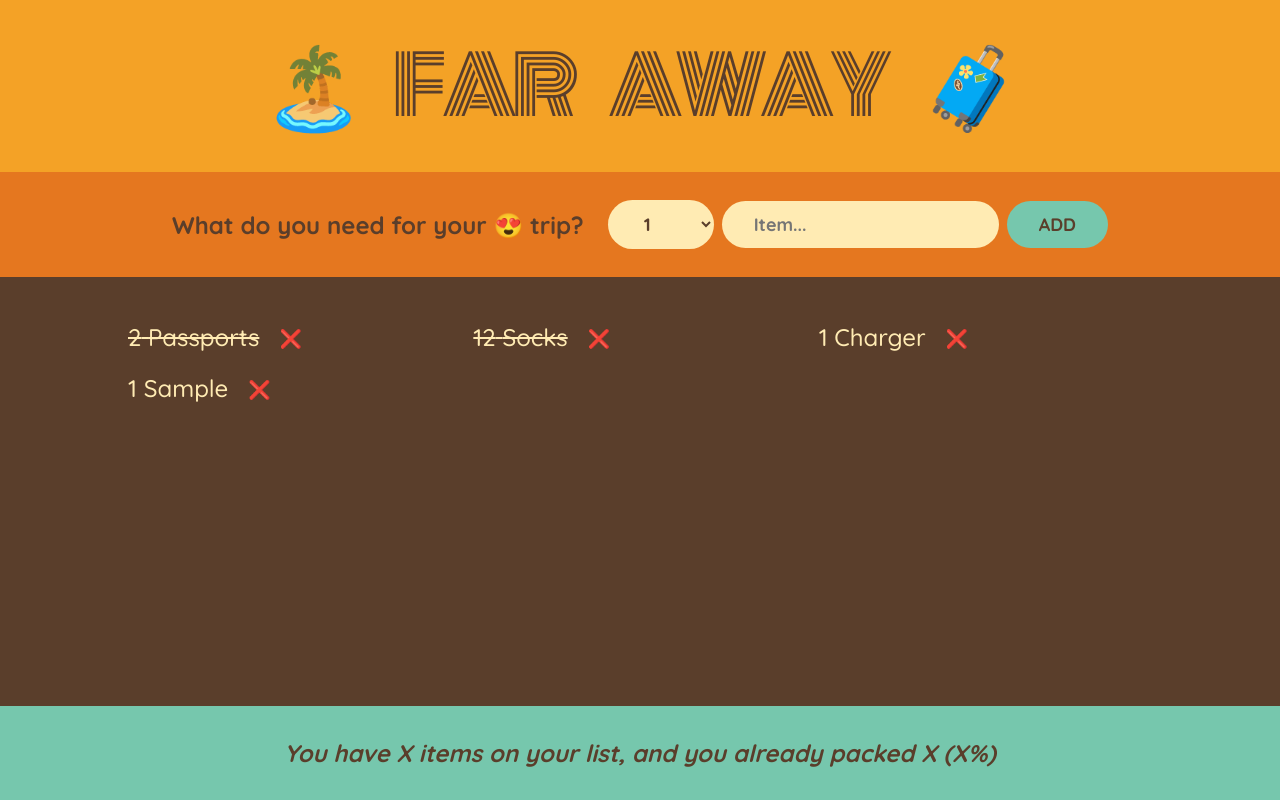
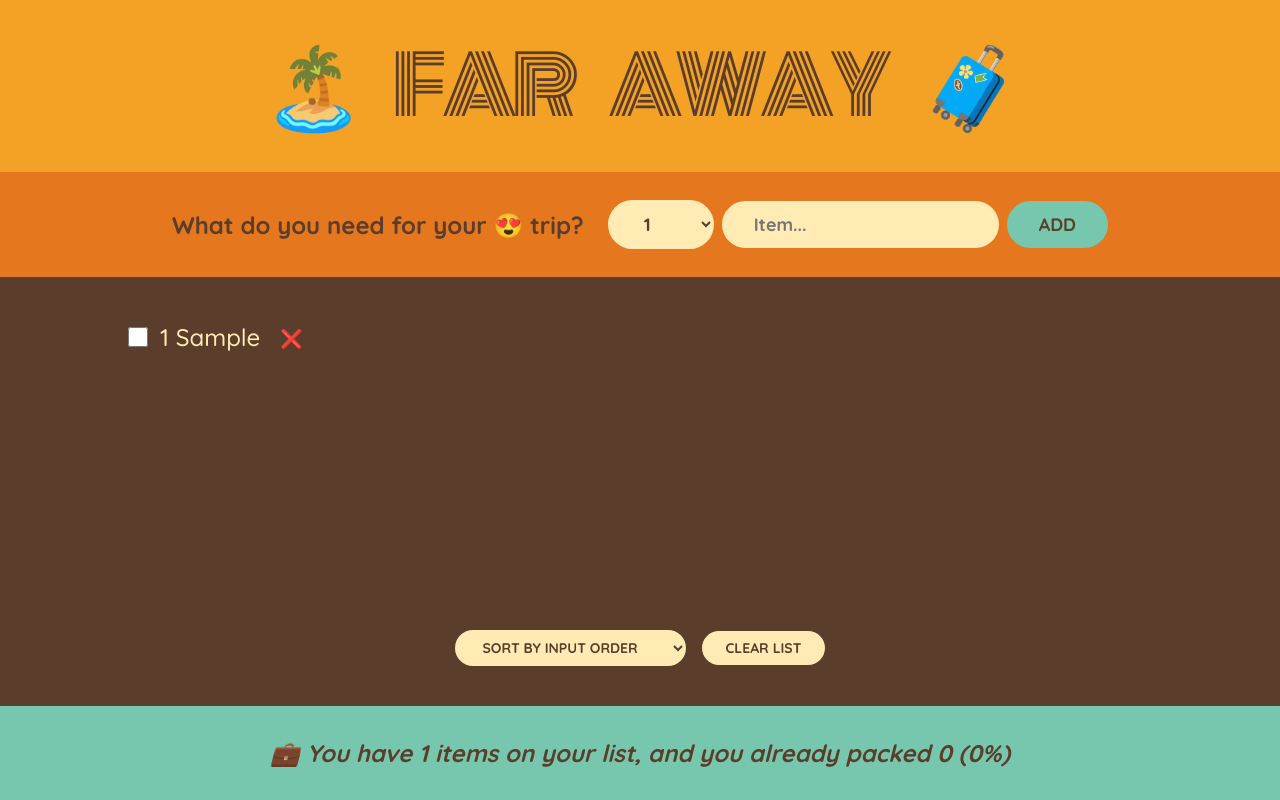
Before and after one commit to Gpaqsa/Travel-List, a React (Vite) app: page / in a window 1280 px wide. Both pictures are taken after typing "Sample" into the empty fields and a click on the button "ADD". Built offline with nearby package versions, Linux system fonts and the light colour scheme.

Commit message:
add Sort,Clear function and Finished App

```diff
--- a/src/components/App.jsx
+++ b/src/components/App.jsx
@@ -4,14 +4,14 @@ import Form from "./Form";
 import Stats from "./Stats";
 import PackingList from "./PackingList";
 
-const initialItems = [
-  { id: 1, description: "Passports", quantity: 2, packed: true },
-  { id: 2, description: "Socks", quantity: 12, packed: true },
-  { id: 3, description: "Charger", quantity: 1, packed: false },
-];
+// const initialItems = [
+//   { id: 1, description: "Passports", quantity: 2, packed: true },
+//   { id: 2, description: "Socks", quantity: 12, packed: true },
+//   { id: 3, description: "Charger", quantity: 1, packed: false },
+// ];
 
 function App() {
-  const [items, setItems] = useState(initialItems);
+  const [items, setItems] = useState([]);
 
   function handleAddItems(item) {
     setItems((items) => [...items, item]);
@@ -21,12 +21,25 @@ function App() {
     setItems((items) => items.filter((item) => item.id !== id));
   };
 
+  // onChange Pakced
+  const handleToggleitem = (id) => {
+    setItems((items) =>
+      items.map((item) =>
+        item.id === id ? { ...item, packed: !item.packed } : item
+      )
+    );
+  };
   return (
     <div className="app">
       <Logo />
       <Form handleAddItems={handleAddItems} />
-      <PackingList items={items} handleDelete={handleDelete} />
-      <Stats />
+      <PackingList
+        items={items}
+        handleDelete={handleDelete}
+        handleToggleitem={handleToggleitem}
+        setItems={setItems}
+      />
+      <Stats items={items} />
     </div>
   );
 }
--- a/src/components/Item.jsx
+++ b/src/components/Item.jsx
@@ -1,7 +1,21 @@
 
-const Item = ({ id, quantity, description, packed, handleDelete }) => {
+const Item = ({
+  id,
+  quantity,
+  description,
+  packed,
+  handleDelete,
+  handleToggleitem,
+}) => {
   return (
     <li>
+      <input
+        type="checkbox"
+        value={packed}
+        onChange={() => {
+          handleToggleitem(id);
+        }}
+      />
       <span style={packed ? { textDecoration: "line-through" } : {}}>
         {quantity} {description}
       </span>
--- a/src/components/PackingList.jsx
+++ b/src/components/PackingList.jsx
@@ -1,10 +1,32 @@
-import Item from "./Item"
+import { useState } from "react";
+import Item from "./Item";
 
-const PackingList = ({ items, handleDelete }) => {
+const PackingList = ({ items, handleDelete, handleToggleitem, setItems }) => {
+  // Sort Logic in App
+  const [sortBy, setSortBy] = useState("input");
+
+  let sortedItems;
+
+  if (sortBy === "input") sortedItems = items;
+  if (sortBy === "description")
+    sortedItems = items
+      .slice()
+      .sort((a, b) => a.description.localeCompare(b.description));
+  if (sortBy === "packed")
+    sortedItems = items
+      .slice()
+      .sort((a, b) => Number(a.packed) - Number(b.packed));
+
+  // Clear entire list
+  const clearList = () => {
+    const confirmed = window.confirm("Are you sure to delete all items ? ");
+    if (confirmed) setItems([]);
+  };
+
   return (
     <div className="list">
       <ul>
-        {items.map((item) => (
+        {sortedItems.map((item) => (
           <Item
             description={item.description}
             quantity={item.quantity}
@@ -12,11 +34,24 @@ const PackingList = ({ items, handleDelete }) => {
             handleDelete={handleDelete}
             key={item.id}
             id={item.id}
+            handleToggleitem={handleToggleitem}
           />
         ))}
       </ul>
+
+      <div className="actions">
+        <select
+          value={sortBy}
+          onChange={(event) => setSortBy(event.target.value)}
+        >
+          <option value="input">Sort by input order</option>
+          <option value="description">Sort by description</option>
+          <option value="packed">Sort by packd status</option>
+        </select>
+        <button onClick={() => clearList()}>Clear list</button>
+      </div>
     </div>
   );
 };
 
-export default PackingList
+export default PackingList;
--- a/src/components/Stats.jsx
+++ b/src/components/Stats.jsx
@@ -1,12 +1,26 @@
 
-const Stats = () => {
+const Stats = ({ items }) => {
+  if (!items.length)
+    return (
+      <p className="stats">Start adding some items to your packing list 🚀 </p>
+    );
+  const numItems = items.length;
+  const numPacked = items.filter((item) => item.packed).length;
+  console.log(numPacked);
+  const packedPercentage =
+    numItems > 0 ? Math.round((numPacked / numItems) * 100) : 0;
+
   return (
     <>
       <footer className="stats">
-        <em>You have X items on your list, and you already packed X (X%) </em>
+        <em>
+          {packedPercentage === 100
+            ? "You got everything! Ready to go ✈️"
+            : ` 💼 You have ${numItems} items on your list, and you already packed ${numPacked} (${packedPercentage}%)`}
+        </em>
       </footer>
     </>
   );
-}
+};
 
 export default Stats
```
